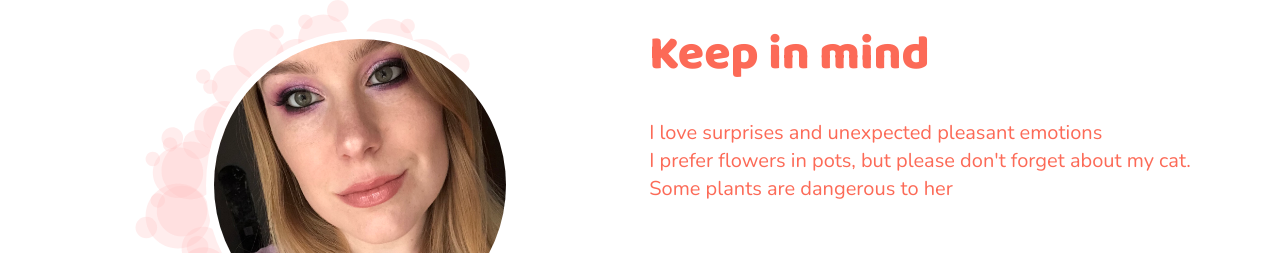
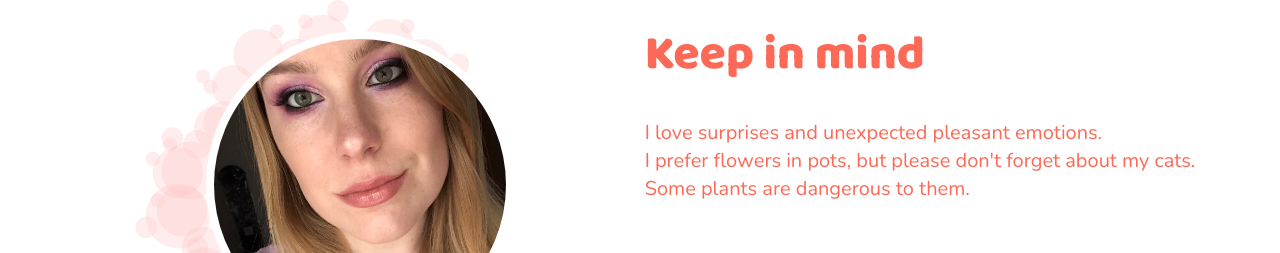
Before and after one commit to itliza/wish_list, a website: page index.html in a window 1280 px wide. Shown: the part 139-392 px from the top of the page. Drawn offline with Linux system fonts and the light colour scheme.

Commit message:
fix classes

```diff
--- a/index.html
+++ b/index.html
@@ -6,7 +6,6 @@
     <meta name="viewport" content="width=device-width, initial-scale=1" />
     <link rel="stylesheet" href="css/reset.css" />
     <link rel="stylesheet" href="css/style.css" />
-    <!-- <link rel="stylesheet" href="css/cleaned/style.css" /> -->
   </head>
   <body>
     <nav class="nav">
@@ -67,12 +66,12 @@
           <h2 class="title">Keep in mind</h2>
           <div class="hero__text">
             <p class="text__par">
-              I love surprises and unexpected pleasant emotions
+              I love surprises and unexpected pleasant emotions.
             </p>
             <p class="text__par">
-              I prefer flowers in pots, but please don't forget about my cat.
+              I prefer flowers in pots, but please don't forget about my cats.
             </p>
-            <p class="text__par">Some plants are dangerous to her</p>
+            <p class="text__par">Some plants are dangerous to them.</p>
           </div>
         </div>
         <div class="timer">
```
